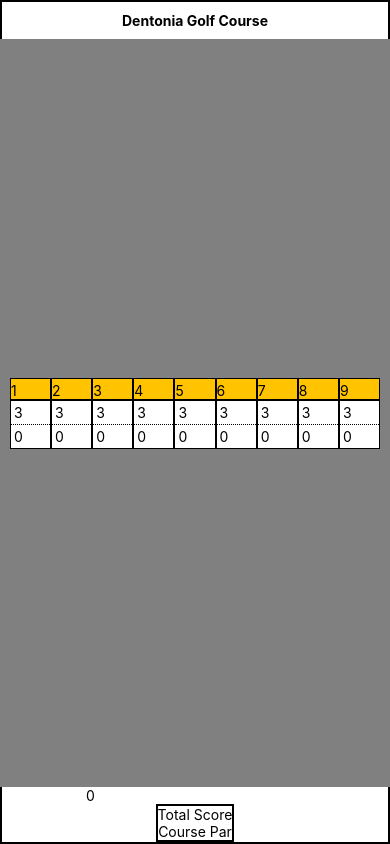
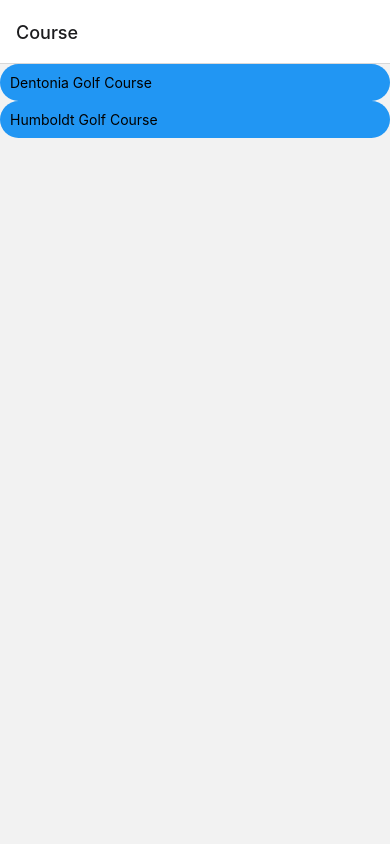
Before and after one commit to omgthegreenranger/golfenhelper, a React Native app: screen /Course in a window 390 px wide. Built offline with nearby package versions, Linux system fonts and the light colour scheme.

Commit message:
Navigation passing params between screens!

```diff
--- a/App.js
+++ b/App.js
@@ -1,50 +1,37 @@
 import React, {useState} from 'react';
 import { StatusBar } from 'expo-status-bar';
-import { StyleSheet, Text, View, TextInput, TouchableOpacity, Modal, Dimensions, useWindowDimensions } from 'react-native';
-import courses from "./course.json";
-import Score from "./components/score.jsx";
+import Score from './components/score.jsx';
+import Scoreboard from './components/scoreboard.jsx';
+import CourseSelect from './components/course.jsx';
+import { StyleSheet, Text, View, TextInput, TouchableOpacity, Modal, Dimensions, useWindowDimensions, useScreenDimensions } from 'react-native';
+import {NavigationContainer} from '@react-navigation/native';
+import {createNativeStackNavigator} from '@react-navigation/native-stack';
 
+const Stack = createNativeStackNavigator();
 
 export default function App() {
-  const {height, width} = useWindowDimensions()
-  const [course, setCourse] = useState(courses.courses[0]);
-  const [holeScore, setHoleScore] = useState({})
-  const [putScore, setPutScore] = useState([false, 0])
-  console.log(course);
-  console.log(useWindowDimensions().height)
-  // let totalScore = course.reduce((course.))
-
-  function pressScore(hole) {
-    setPutScore([true, hole]);
-    var hole = hole;
-    console.log("Yes!", putScore, hole)
-
-  }
-
 
   return (
-    <View style={[styles.container, {height: useWindowDimensions().height}, {width: useWindowDimensions().width}]}>
-      <Text style={styles.courseName}>{course.name}</Text>
-      <View style={[styles.scorecard, {width: useWindowDimensions().width}]}>
-      {course.holes.map(hole => (
-        <TouchableOpacity
-          key={hole.number}
-          style={[styles.scorebox, {borderLeft: 'black 1px solid', borderRight: 'black 1px solid', borderTop: 'black 1px solid', borderBottom: 'black 1px solid'}]}
-          onPress={() => pressScore(hole.number)}
-            >
-          <Text style={{backgroundColor: '#FFC300', paddingTop: 3, borderBottom: 'black 2px solid'}}>{hole.number}</Text>
-          <Text style={{padding: '3px', borderBottom: 'black 1px dotted'}}>{hole.par}</Text>
-          <Text style={{padding: '3px'}}>0</Text>
-        </TouchableOpacity>))}
-      </View>
-      <Score putScore={putScore} setPutScore={setPutScore} holeScore={holeScore} setHoleScore={setHoleScore}/>
-      <View style={styles.container}>
-        <Text>Total Score</Text>
-        <Text>Course Par</Text>
-      </View>
-      <StatusBar style="auto" />
-    </View>
-
+    <NavigationContainer>
+      <Stack.Navigator initialRouteName="Course">
+      <Stack.Screen
+          name="Course"
+          component={CourseSelect}
+          // options={{title: route.params.title}}
+          // screenOptions={{title: route.params.title}}
+        />
+        <Stack.Screen
+          name="Scoreboard"
+          component={Scoreboard}
+          options={({ route }) => ({title: route.params.title})}
+        />
+        <Stack.Screen
+          name="Score"
+          component={Score}
+          // options={{title: 'Enter Score'}}
+        />
+      </Stack.Navigator>
+    </NavigationContainer>
   );
 
 }
@@ -56,26 +43,5 @@ const styles = StyleSheet.create(
     backgroundColor: '#fff',
     alignItems: 'center',
     justifyContent: 'center',
-    border: 'black 2px solid',
-  },
-  courseName: {
-    padding: 10,
-    fontWeight: 'bold'
-  },
-  scorecard: {
-    flex: 10,
-    flexDirection: 'row',
-    backgroundColor: 'grey',
-    alignItems: 'center',
-    padding: 10
-    // justifyContent: 'space-evenly',
-    // alignSelf: 'stretch'
-  },
-  scorebox: {
-    flex: 1,
-    backgroundColor: 'white',
-    margin: 0,
-    justifyContent: 'stretch',
-    textAlign: 'center'
   }
 });
--- /dev/null
+++ b/components/course.jsx
@@ -0,0 +1,42 @@
+    import React, {useState} from 'react';
+import { StyleSheet, Text, View, TextInput, TouchableOpacity, Pressable, Dimensions, useWindowDimensions, useScreenDimensions } from 'react-native';
+import courses from "../course.json";
+
+export default function CourseSelect(props) {
+    const {navigation, route} = props;
+console.log(navigation, route)
+    return(
+        <View>
+            {courses.courses.map((course, i) => {
+            console.log(i)
+                return(
+                    <Pressable
+                        style={[styles.button, styles.buttonClose]}
+                        onPress={() => {navigation.navigate('Scoreboard', {title: course.name, courseId: i})}}>
+                        <Text>{course.name}</Text>
+            </Pressable>
+
+)})}
+        </View>
+
+    );
+}
+
+const styles = StyleSheet.create({
+    button: {
+      borderRadius: 20,
+      padding: 10,
+      elevation: 2,
+    },
+    buttonOpen: {
+      backgroundColor: '#F194FF',
+    },
+    buttonClose: {
+      backgroundColor: '#2196F3',
+    },
+    textStyle: {
+      color: 'white',
+      fontWeight: 'bold',
+      textAlign: 'center',
+    },
+  });
--- a/components/score.jsx
+++ b/components/score.jsx
@@ -1,32 +1,20 @@
-import React, {useState} from 'react';
-import { StyleSheet, Text, View, TextInput, TouchableOpacity, Modal, Pressable } from 'react-native';
+
+import { StyleSheet, Text, View, TextInput, Pressable } from 'react-native';
 import courses from "../course.json";
 
 export default function Score(props) {
-    const { putScore, setPutScore, holeScore, setHoleScore } = props;
-    console.log(putScore);
+    const { putScore, setPutScore, holeScore, setHoleScore, navigation } = props;
+
+    console.log("Hey, we're here guy.")
+
     return(
     <View>
-        <Modal
-        animationType="slide"
-        transparent={true}
-        visible={putScore[0]}
-        onRequestClose={() => {
-          Alert.alert('Modal has been closed.');
-          setPutScore(!putScore[0], putScore[1]);
-        }}>
-        <View style={styles.centeredView}>
-          <View style={styles.modalView}>
-            <Text style={styles.modalText}>Hello World!</Text>
+            <Text>Hello World!</Text>
             <Pressable
               style={[styles.button, styles.buttonClose]}
-              onPress={() => setPutScore([!putScore[0], putScore[1]])}>
+              onPress={() => navigation.navigate("Scoreboard")}>
               <Text style={styles.textStyle}>Hide Modal</Text>
             </Pressable>
-          </View>
-        </View>
-      </Modal>
-        <TextInput defaultValue="0" />
     </View>
     );
 }
@@ -36,22 +24,7 @@ const styles = StyleSheet.create({
       flex: 1,
       justifyContent: 'center',
       alignItems: 'center',
-      marginTop: 22,
-    },
-    modalView: {
-      margin: 20,
-      backgroundColor: 'white',
-      borderRadius: 20,
-      padding: 35,
-      alignItems: 'center',
-      shadowColor: '#000',
-      shadowOffset: {
-        width: 0,
-        height: 2,
-      },
-      shadowOpacity: 0.25,
-      shadowRadius: 4,
-      elevation: 5,
+    //   marginTop: 22,
     },
     button: {
       borderRadius: 20,
@@ -69,8 +42,4 @@ const styles = StyleSheet.create({
       fontWeight: 'bold',
       textAlign: 'center',
     },
-    modalText: {
-      marginBottom: 15,
-      textAlign: 'center',
-    },
   });
--- /dev/null
+++ b/components/scoreboard.jsx
@@ -0,0 +1,75 @@
+import React, {useState} from 'react';
+import { StatusBar } from 'expo-status-bar';
+import { StyleSheet, Text, View, TextInput, TouchableOpacity, Modal, Dimensions, useWindowDimensions, useScreenDimensions } from 'react-native';
+import courses from "../course.json";
+
+
+export default function Scoreboard(props) {
+  const {navigation, route} = props;
+  const {title} = route.params;
+  console.log(route, navigation);
+  // const {height, width} = useScreenDimensions()
+  const [course, setCourse] = useState(courses.courses[route.params.courseId]);
+  const [holeScore, setHoleScore] = useState({})
+  const [putScore, setPutScore] = useState([false, 0])
+  console.log(course);
+  console.log(useWindowDimensions(window).width)
+  // let totalScore = course.reduce((course.))
+
+
+
+  return (
+    <View style={[styles.container, {height: useWindowDimensions(window).height}, {width: useWindowDimensions().width}]}>
+      <Text style={styles.courseName}>{course.name}</Text>
+      <View style={[styles.scorecard, {width: useWindowDimensions().width}]}>
+      {course.holes.map(hole => (
+        <TouchableOpacity
+          key={hole.number}
+          style={[styles.scorebox, {borderLeft: 'black 1px solid', borderRight: 'black 1px solid', borderTop: 'black 1px solid', borderBottom: 'black 1px solid'}]}
+          onPress={() => navigation.navigate('Score')}
+            >
+          <Text style={{backgroundColor: '#FFC300', paddingTop: 3, borderBottom: 'black 2px solid'}}>{hole.number}</Text>
+          <Text style={{padding: '3px', borderBottom: 'black 1px dotted'}}>{hole.par}</Text>
+          <Text style={{padding: '3px'}}>0</Text>
+        </TouchableOpacity>))}
+      </View>
+      <View style={styles.container}>
+        <Text>Total Score</Text>
+        <Text>Course Par</Text>
+      </View>
+      <StatusBar style="auto" />
+    </View>
+
+  );
+
+}
+
+const styles = StyleSheet.create(
+  {
+
+  container: {
+    backgroundColor: '#fff',
+    alignItems: 'center',
+    justifyContent: 'center',
+  },
+  courseName: {
+    padding: 10,
+    fontWeight: 'bold'
+  },
+  scorecard: {
+    flex: 10,
+    flexDirection: 'row',
+    backgroundColor: 'grey',
+    alignItems: 'center',
+    padding: 10
+    // justifyContent: 'space-evenly',
+    // alignSelf: 'stretch'
+  },
+  scorebox: {
+    flex: 1,
+    backgroundColor: 'white',
+    margin: 0,
+    justifyContent: 'stretch',
+    textAlign: 'center'
+  }
+});
--- a/course.json
+++ b/course.json
@@ -55,12 +55,12 @@
             "holes": [
                 {   "number": "1",
                     "distance": "110",
-                    "par": "3"
+                    "par": "5"
                 },
                 {
                     "number": "2",
                     "distance": "108",
-                    "par": "3"
+                    "par": "2"
                 },
                 {
                     "number": "3",
--- a/package.json
+++ b/package.json
@@ -11,11 +11,15 @@
   "dependencies": {
     "@expo/webpack-config": "^18.0.1",
     "@react-native-community/hooks": "^3.0.0",
+    "@react-navigation/native": "^6.1.7",
+    "@react-navigation/native-stack": "^6.9.13",
     "expo": "~48.0.18",
     "expo-status-bar": "~1.4.4",
     "react": "18.2.0",
     "react-dom": "18.2.0",
     "react-native": "0.71.8",
+    "react-native-safe-area-context": "4.5.0",
+    "react-native-screens": "~3.20.0",
     "react-native-web": "~0.18.10"
   },
   "devDependencies": {
```
Also changed, not shown: 1 other file (tests, documents, lock files or other folders).
